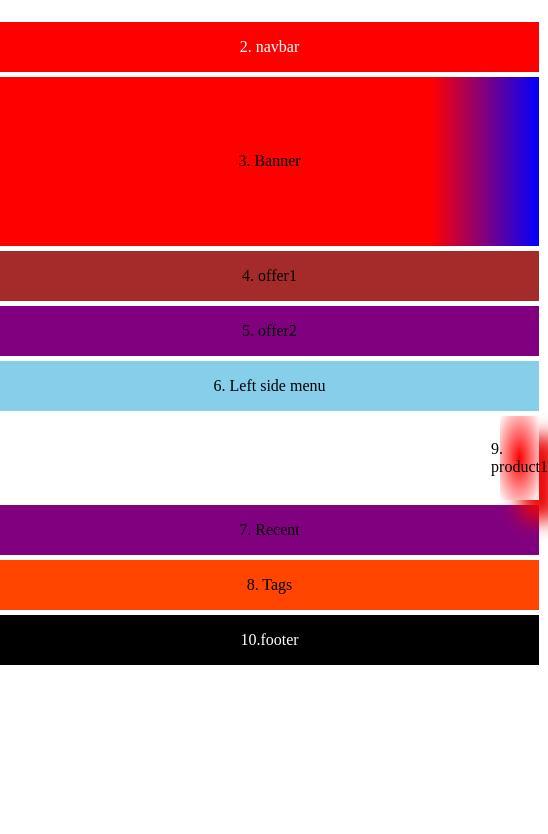
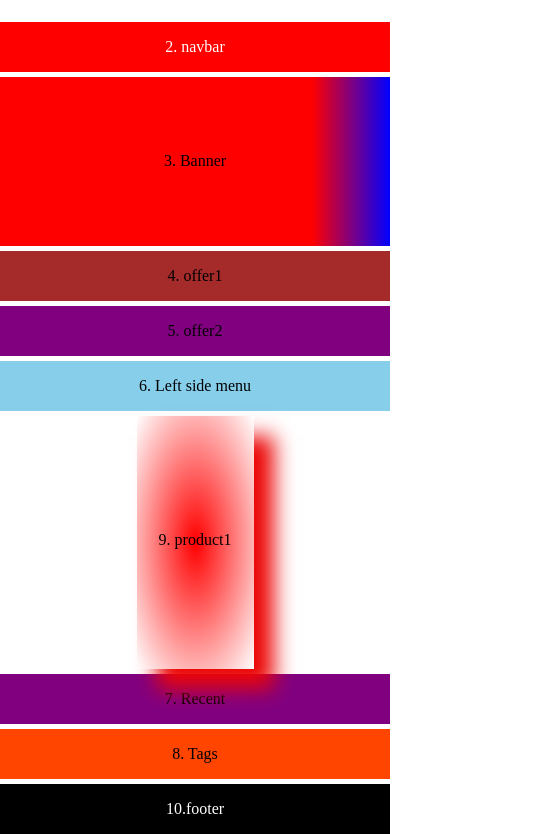
Before and after one commit to Bikal-Adhikari/e-comme-dummy, a plain HTML site: page index.html in a window 390 px wide. Shown: the part 95-929 px from the top of the page, 548 px wide, since content can reach past the window. Before the commit the page ends 844 px from the top, so only its background shows below. Drawn offline with Linux system fonts and the light colour scheme.

Commit message:
Updated some grid style

```diff
--- a/style.css
+++ b/style.css
@@ -67,15 +67,16 @@ header {
 }
 
 .main {
-  min-height: 10vh;
+  min-height: 30vh;
   background: radial-gradient(red, white);
   grid-area: main;
   display: flex;
-  width: 10vw;
-  margin-left: 500px;
+  width: 30vw;
+  margin: auto;
   box-shadow: 20px 20px 20px rgb(236, 6, 6);
   justify-content: center;
   align-items: center;
+  padding-bottom: 20px;
 }
 
 .product1 {
@@ -102,6 +103,9 @@ footer {
       "recent tag"
       "footer footer";
   }
+  .main {
+    margin: auto;
+  }
 }
 
 /* Mobile  */
```
